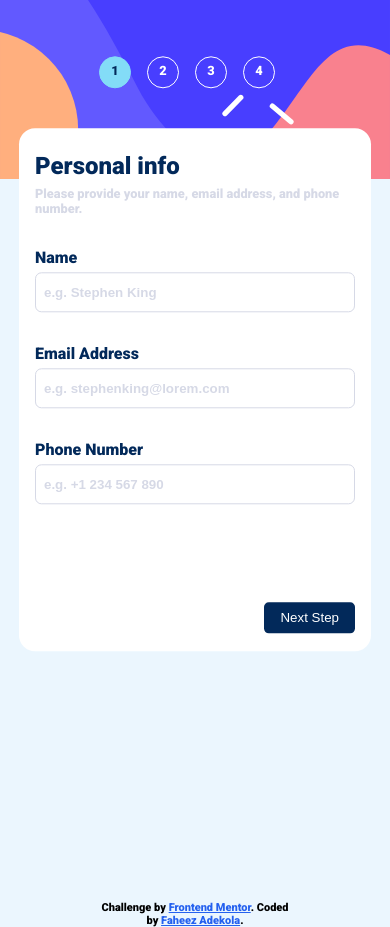
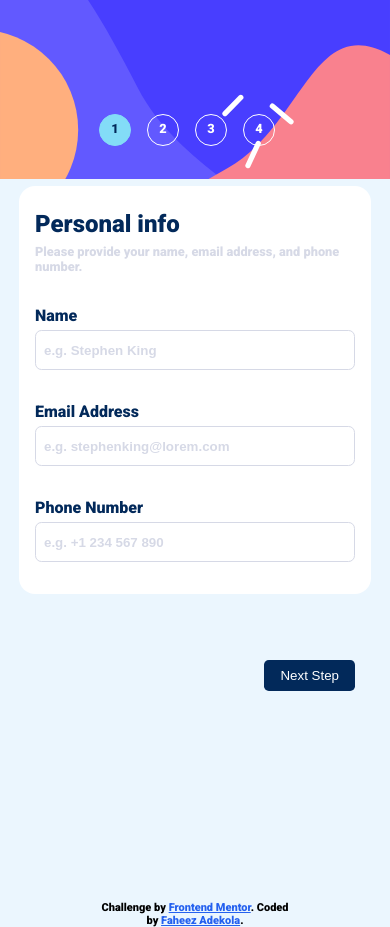
Before and after one commit to Kolahub/multi-step-form-main, a website: page index.html in a window 390 px wide. Drawn offline with Linux system fonts and the light colour scheme.

Commit message:
mobile-design-completed

```diff
--- a/sass/layouts/_aside.scss
+++ b/sass/layouts/_aside.scss
@@ -49,7 +49,9 @@
     }
 
     &__step--one {
-
+        @include respond(phone) {
+            height: 23rem;
+        }
         &__form {
             margin-top: 2rem;
         }
@@ -228,7 +230,7 @@
             background-color: rgba($color-grey-light, .1);
             border-radius: 1rem;
 
-             @include respond(phone) {
+        @include respond(phone) {
             width: 100%;
             height: auto;
         }
```
Also changed, not shown: style.css.
